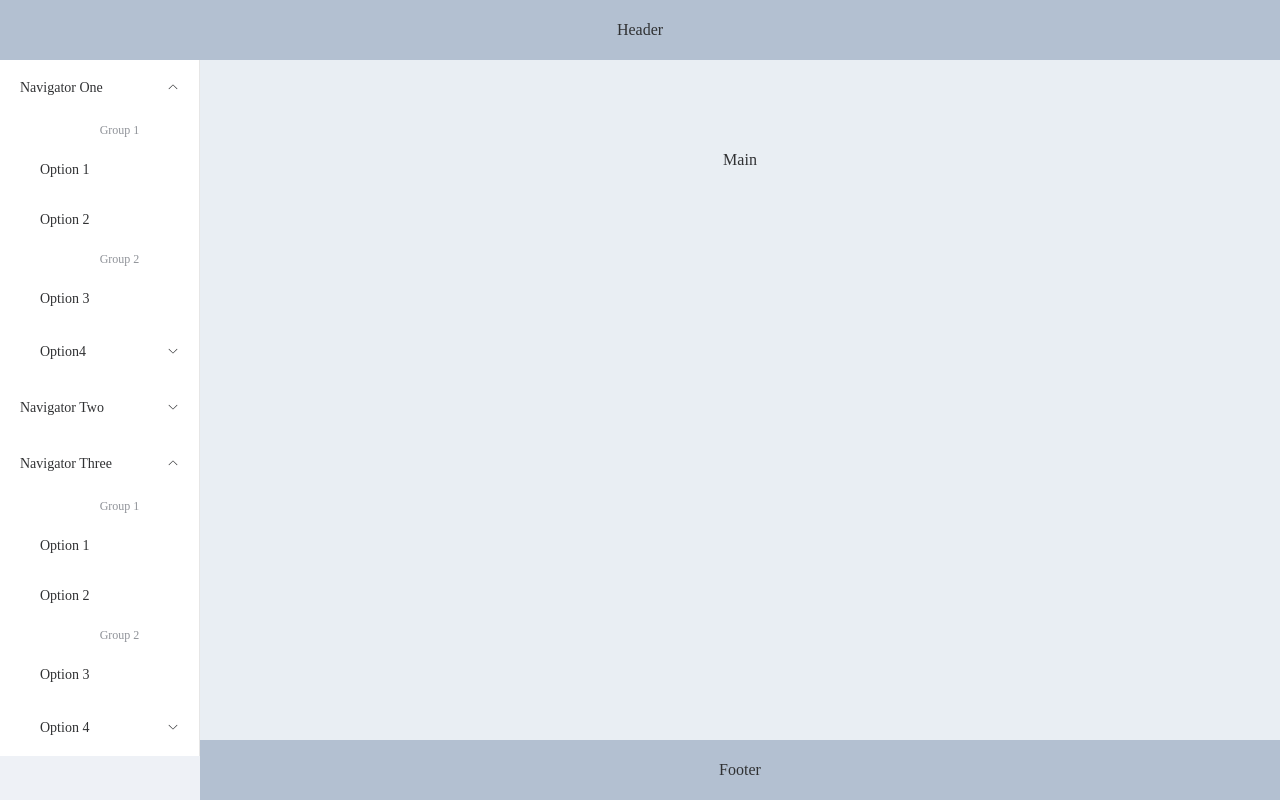
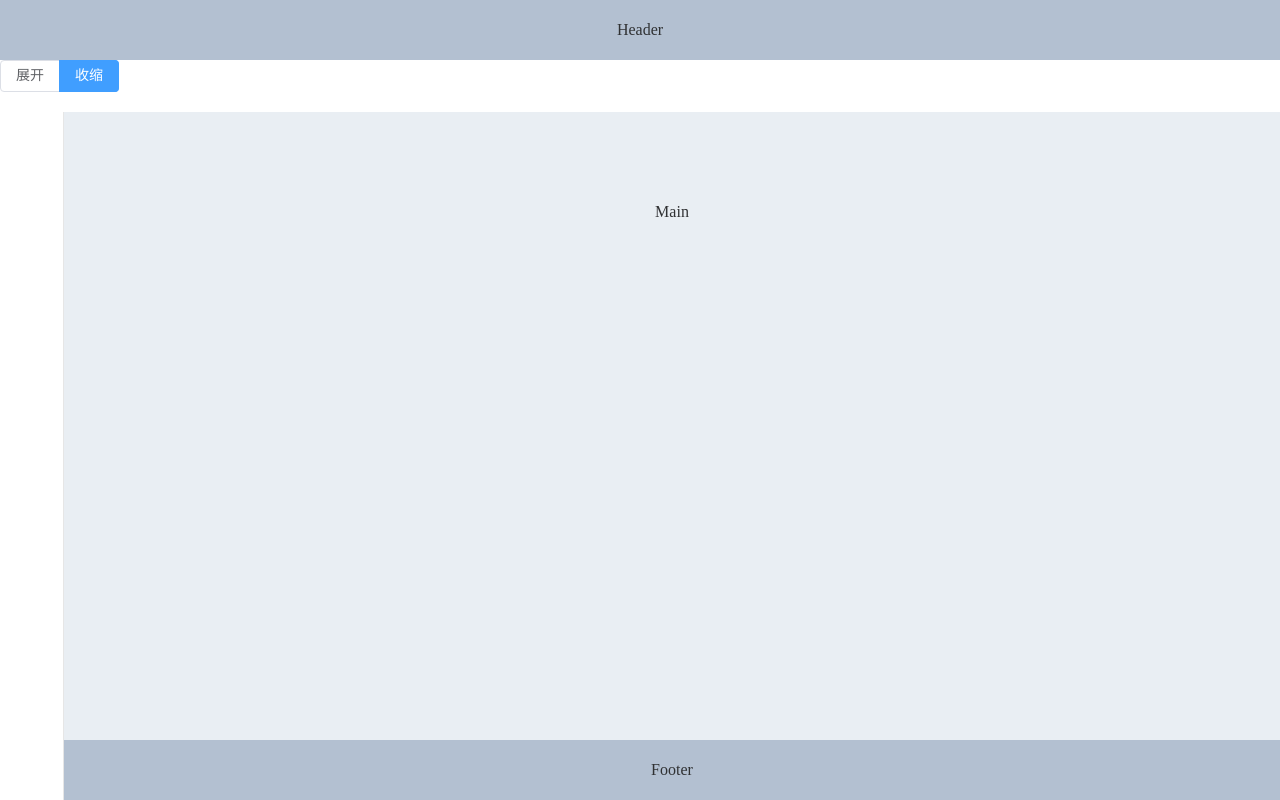
Before and after one commit to zhangzhichaolove/blog-vue3, a Vue app: page /admin in a window 1280 px wide. Built offline with nearby package versions, Linux system fonts and the light colour scheme; sample sign-in values are in the browser's storage.

Commit message:
update admin ui.

```diff
--- a/src/views/Admin.vue
+++ b/src/views/Admin.vue
@@ -1,63 +1,67 @@
 <template>
   <el-container>
     <el-header>Header</el-header>
+    <el-radio-group v-model="isCollapse" style="margin-bottom: 20px">
+      <el-radio-button :label="false">展开</el-radio-button>
+      <el-radio-button :label="true">收缩</el-radio-button>
+    </el-radio-group>
     <el-container>
-      <!-- <el-aside width="200px">Aside</el-aside> -->
-      <el-aside width="200px" style="background-color: rgb(238, 241, 246)">
-        <el-menu :default-openeds="['1', '3']">
+      <el-menu
+        default-active="1-1"
+        :default-openeds="['1-4-1', '2-4-1']"
+        class="el-menu-vertical"
+        :collapse="isCollapse"
+      >
         <el-sub-menu index="1">
-            <template #title
-              ><i class="el-icon-message"></i>Navigator One</template
-            >
+          <template #title>
+            <i class="el-icon-location"></i>
+            <span>菜单一</span>
+          </template>
           <el-menu-item-group>
-              <template #title>Group 1</template>
-              <el-menu-item index="1-1">Option 1</el-menu-item>
-              <el-menu-item index="1-2">Option 2</el-menu-item>
+            <template #title><span>组一</span></template>
+            <el-menu-item index="1-1">选项1</el-menu-item>
+            <el-menu-item index="1-2">选项2</el-menu-item>
           </el-menu-item-group>
-            <el-menu-item-group title="Group 2">
-              <el-menu-item index="1-3">Option 3</el-menu-item>
+          <el-menu-item-group title="组二">
+            <el-menu-item index="1-3">选项3</el-menu-item>
           </el-menu-item-group>
           <el-sub-menu index="1-4">
-              <template #title>Option4</template>
-              <el-menu-item index="1-4-1">Option 4-1</el-menu-item>
+            <template #title><span>选项4</span></template>
+            <el-menu-item index="1-4-1">选项4-1</el-menu-item>
           </el-sub-menu>
         </el-sub-menu>
         <el-sub-menu index="2">
-            <template #title
-              ><i class="el-icon-menu"></i>Navigator Two</template
-            >
+          <template #title>
+            <i class="el-icon-cherry"></i>
+            <span>菜单二</span>
+          </template>
           <el-menu-item-group>
-              <template #title>Group 1</template>
-              <el-menu-item index="2-1">Option 1</el-menu-item>
-              <el-menu-item index="2-2">Option 2</el-menu-item>
+            <template #title><span>组一</span></template>
+            <el-menu-item index="2-1">选项1</el-menu-item>
+            <el-menu-item index="2-2">选项2</el-menu-item>
           </el-menu-item-group>
-            <el-menu-item-group title="Group 2">
-              <el-menu-item index="2-3">Option 3</el-menu-item>
+          <el-menu-item-group title="组二">
+            <el-menu-item index="2-3">选项3</el-menu-item>
           </el-menu-item-group>
           <el-sub-menu index="2-4">
-              <template #title>Option 4</template>
-              <el-menu-item index="2-4-1">Option 4-1</el-menu-item>
+            <template #title><span>选项4</span></template>
+            <el-menu-item index="2-4-1">选项4-1</el-menu-item>
           </el-sub-menu>
         </el-sub-menu>
-          <el-sub-menu index="3">
-            <template #title
-              ><i class="el-icon-setting"></i>Navigator Three</template
-            >
-            <el-menu-item-group>
-              <template #title>Group 1</template>
-              <el-menu-item index="3-1">Option 1</el-menu-item>
-              <el-menu-item index="3-2">Option 2</el-menu-item>
-            </el-menu-item-group>
-            <el-menu-item-group title="Group 2">
-              <el-menu-item index="3-3">Option 3</el-menu-item>
-            </el-menu-item-group>
-            <el-sub-menu index="3-4">
-              <template #title>Option 4</template>
-              <el-menu-item index="3-4-1">Option 4-1</el-menu-item>
-            </el-sub-menu>
-          </el-sub-menu>
+        <el-menu-item index="3">
+          <i class="el-icon-menu"></i>
+          <template #title>菜单三</template>
+        </el-menu-item>
+        <el-menu-item index="4" disabled>
+          <i class="el-icon-document"></i>
+          <template #title>菜单四</template>
+        </el-menu-item>
+        <el-menu-item index="5">
+          <i class="el-icon-setting"></i>
+          <template #title>菜单五</template>
+        </el-menu-item>
       </el-menu>
-      </el-aside>
+      <!-- </el-aside> -->
       <el-container>
         <el-main>Main</el-main>
         <el-footer>Footer</el-footer>
@@ -67,8 +71,15 @@
 </template>
 
 <script>
+import { ref } from "vue";
 export default {
   name: "Admin",
+  setup() {
+    const isCollapse = ref(true);
+    return {
+      isCollapse,
+    };
+  },
 };
 </script>
 
@@ -76,7 +87,7 @@ export default {
 .el-container {
   margin: 0px;
   padding: 0px;
-  height: 100%;
+  min-height: 100%;
 }
 .el-header,
 .el-footer {
@@ -86,30 +97,14 @@ export default {
   line-height: 60px;
 }
 
-.el-aside {
-  background-color: #d3dce6;
-  color: var(--el-text-color-primary);
-  text-align: center;
-  line-height: 200px;
-}
-
 .el-main {
   background-color: #e9eef3;
   color: var(--el-text-color-primary);
   text-align: center;
   line-height: 160px;
 }
-
-body > .el-container {
-  margin-bottom: 40px;
-}
-
-.el-container:nth-child(5) .el-aside,
-.el-container:nth-child(6) .el-aside {
-  line-height: 260px;
-}
-
-.el-container:nth-child(7) .el-aside {
-  line-height: 320px;
+.el-menu-vertical:not(.el-menu--collapse) {
+  width: 200px;
+  min-height: 400px;
 }
 </style>
```
Lines whose indentation alone changed are shown as unchanged.
